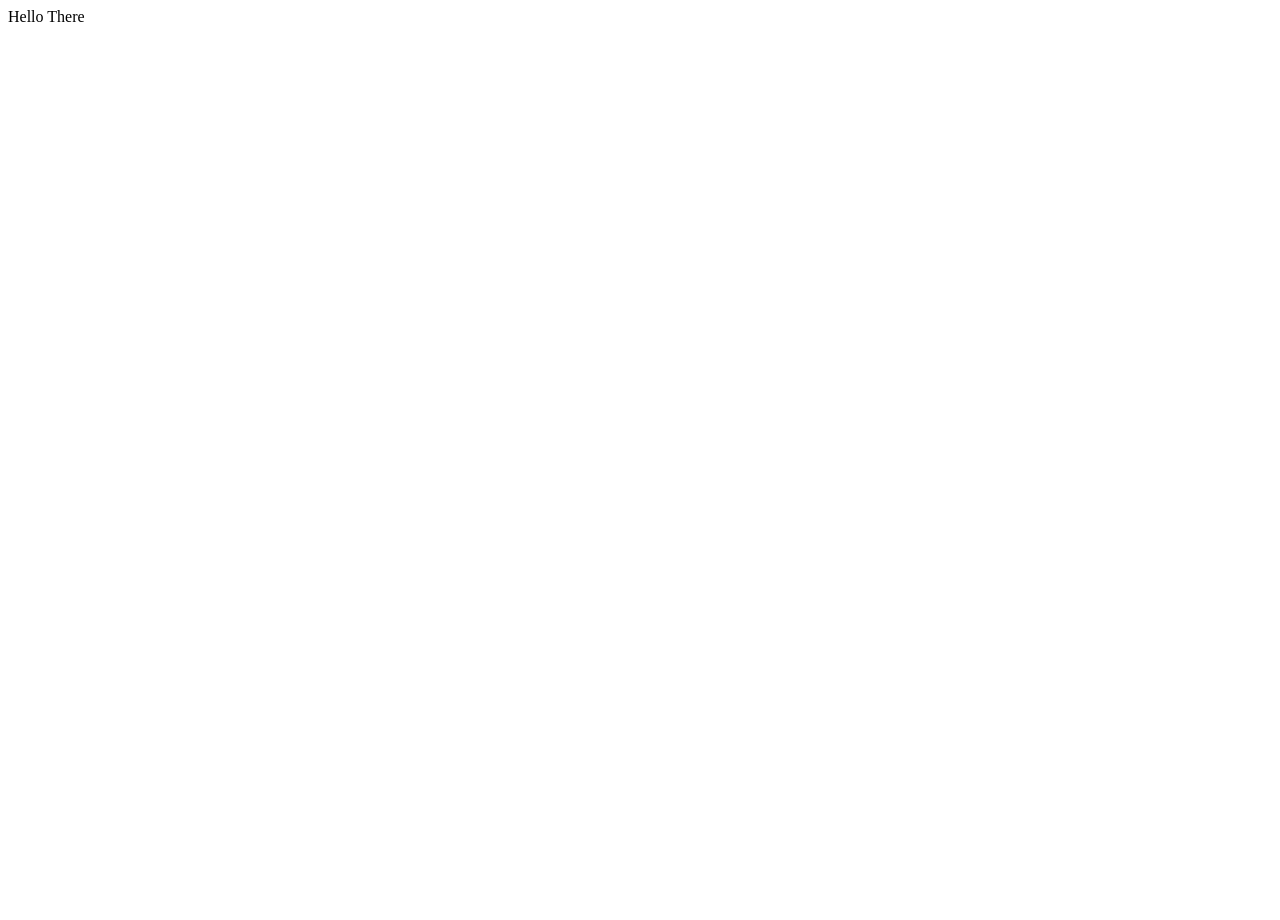
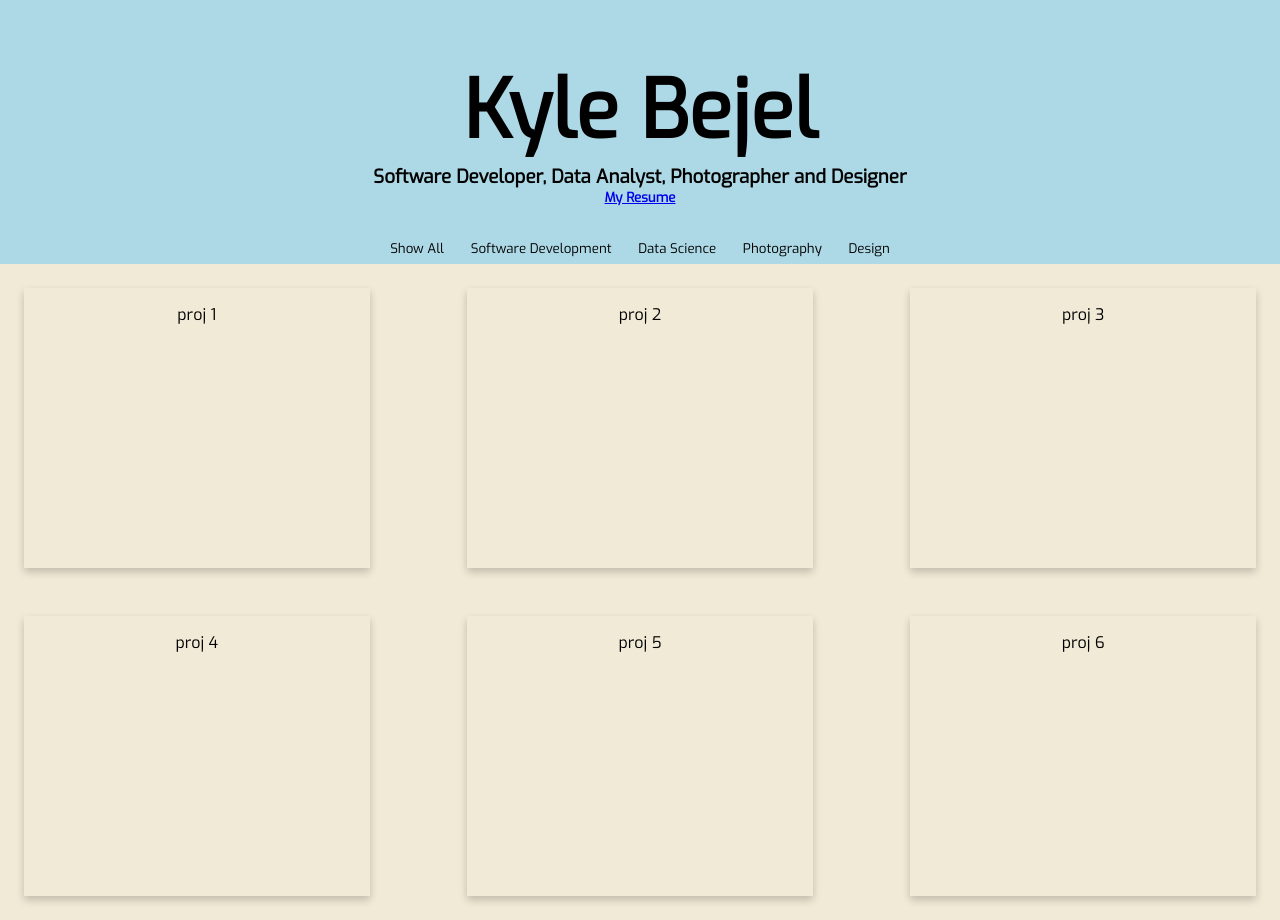
Before and after one commit to kylebejel/kylebejel.github.io, a plain HTML site: page index.html in a window 1280 px wide. Before the commit the page ends 800 px from the top, so only its background shows below. Drawn offline with Linux system fonts and the light colour scheme.

Commit message:
basic page layout

```diff
--- a/index.html
+++ b/index.html
@@ -1 +1,43 @@
-Hello There
+<!DOCTYPE html>
+<html lang="en">
+  <head>
+    <meta charset="UTF-8" />
+    <meta name="viewport" content="width=device-width, initial-scale=1.0" />
+    <title>Kyle Bejel</title>
+    <link rel="stylesheet" href="style.css" />
+    <link
+      href="https://fonts.googleapis.com/css2?family=Exo&display=swap"
+      rel="stylesheet"
+    />
+  </head>
+  <body>
+    <div class="landing">
+      <h1>Kyle Bejel</h1>
+      <h3>
+        Software Developer, Data Analyst, Photographer and Designer
+      </h3>
+      <h5><a href="#">My Resume</a></h5>
+      <div class="btn-container">
+        <button class="btn-all">Show All</button>
+        <button class="btn-develop">Software Development</button>
+        <button class="btn-data">Data Science</button>
+        <button class="btn-photo">Photography</button>
+        <button class="btn-design">Design</button>
+      </div>
+    </div>
+    <div class="content">
+      <div class="row">
+        <div class="card">proj 1</div>
+        <div class="card">proj 2</div>
+        <div class="card">proj 3</div>
+      </div>
+    </div>
+    <div class="content">
+      <div class="row">
+        <div class="card">proj 4</div>
+        <div class="card">proj 5</div>
+        <div class="card">proj 6</div>
+      </div>
+    </div>
+  </body>
+</html>
--- /dev/null
+++ b/style.css
@@ -0,0 +1,65 @@
+* {
+  padding: 0;
+  margin: 0;
+  box-sizing: border-box;
+  font-family: "Exo", sans-serif;
+}
+
+.landing {
+  background-color: lightblue;
+  width: 100%;
+  height: 33vh;
+  display: flex;
+  align-items: center;
+  justify-content: center;
+  flex-direction: column;
+  position: relative;
+}
+
+.landing h1 {
+  font-size: 5em;
+}
+
+.btn-container {
+  display: flex;
+  position: absolute;
+  bottom: 0;
+}
+
+.btn-container button {
+  padding: 0 1em 0.5em 1em;
+  border: none;
+  outline: none;
+  background-color: lightblue;
+}
+
+.btn-container button:hover {
+  color: orange;
+}
+
+.content {
+  height: 41vh;
+  display: flex;
+  flex-direction: column;
+  background-color: #f0ead6;
+}
+
+.row {
+  display: flex;
+  flex-direction: row;
+  padding: 3vh 3vh 3vh 3vh;
+  justify-content: space-between;
+}
+
+.card {
+  width: 27vw;
+  text-align: center;
+  height: 35vh;
+  padding: 1em 1em 1em 1em;
+  box-shadow: 0 4px 8px 0 rgba(0, 0, 0, 0.2);
+  transition: 0.3s;
+}
+
+.card:hover {
+  box-shadow: 0 8px 16px 0 rgba(0, 0, 0, 0.2);
+}
```
